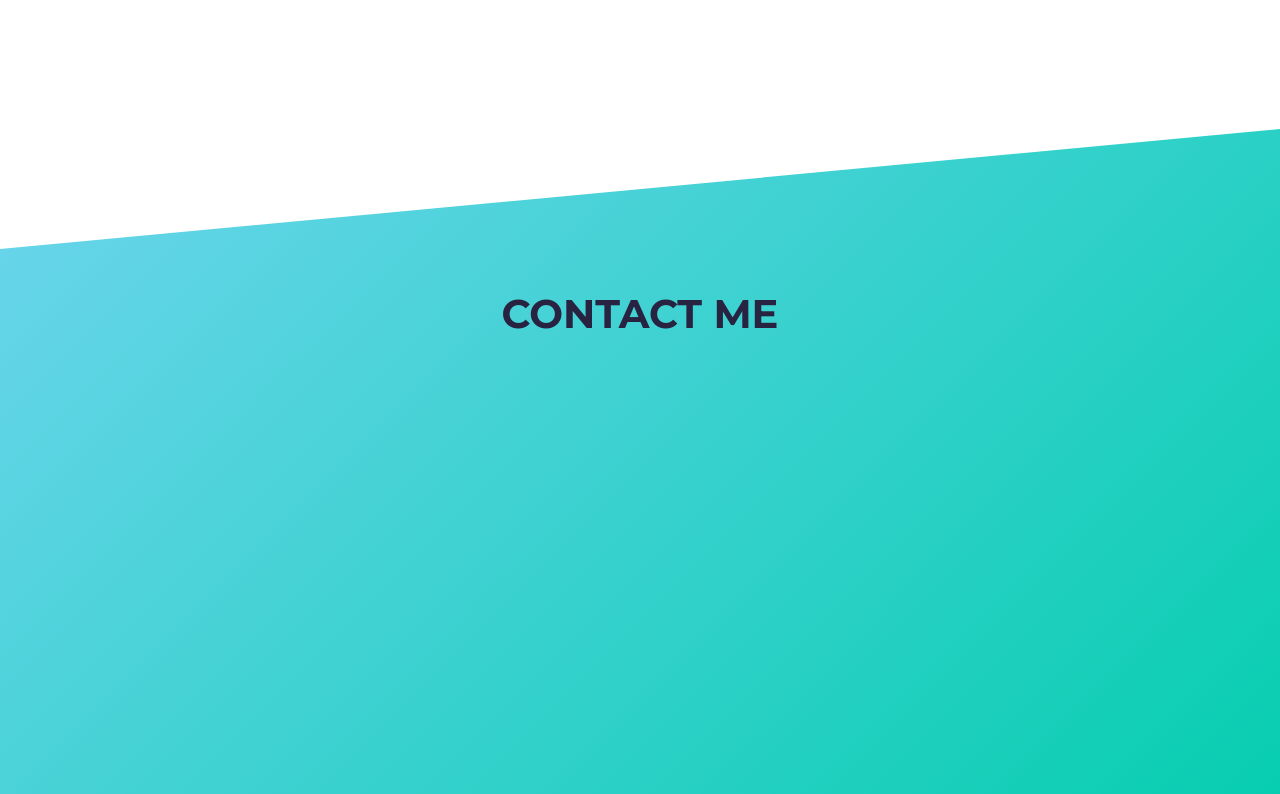
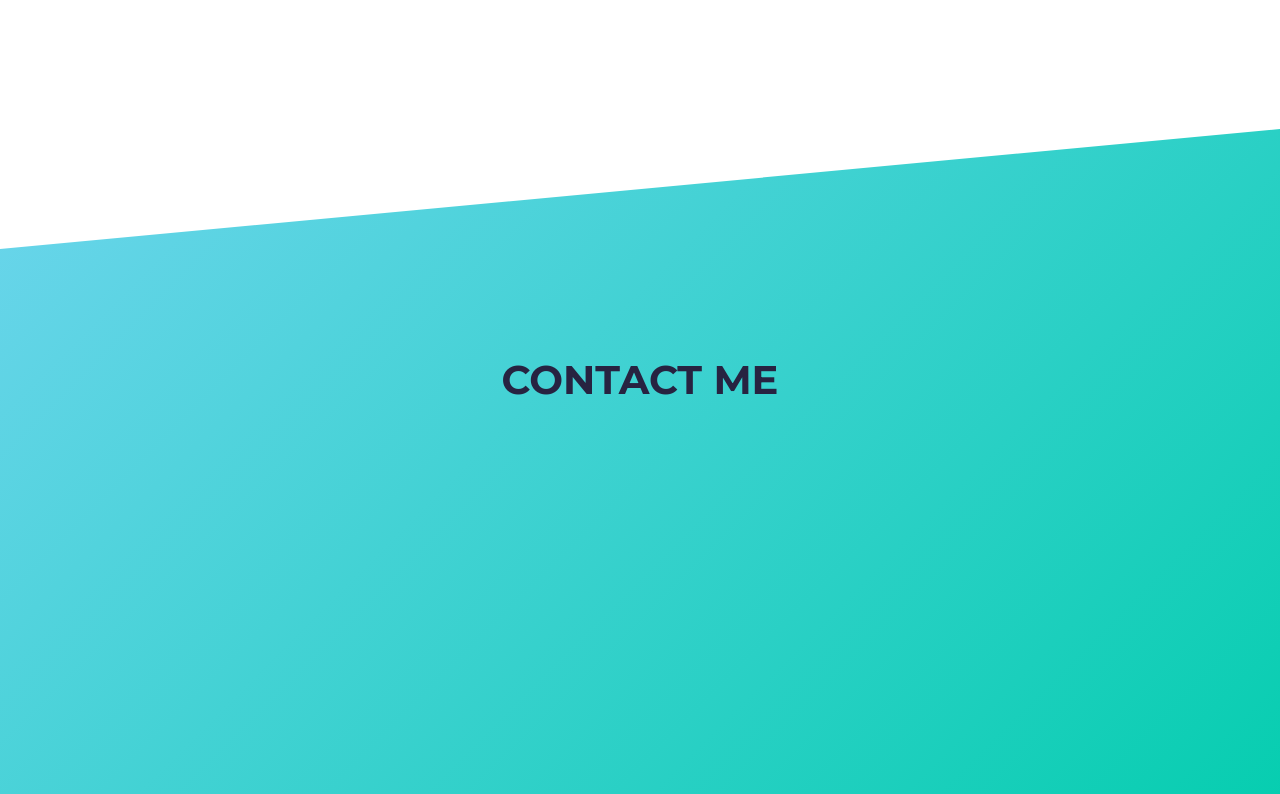
Before and after one commit to rout81/portfoliov4, a Next.js app: page / in a window 1280 px wide. Shown: the part 2946-3740 px from the top of the page. Built offline with nearby package versions, Linux system fonts and the light colour scheme.

Commit message:
align center the contact section

```diff
--- a/styles/globals.css
+++ b/styles/globals.css
@@ -85,6 +85,8 @@ div {
   -webkit-clip-path: polygon(0 15vh, 100% 0, 100% 100%, 0 100%);
   padding-bottom: 20px;
   padding-bottom: 50px;
+  display: flex;
+  align-items: center;
 }
 
 .contact_left {
```
Also changed, not shown: component/projectData.js (+21 -16 lines), 1 other file (tests, documents, lock files or other folders).
